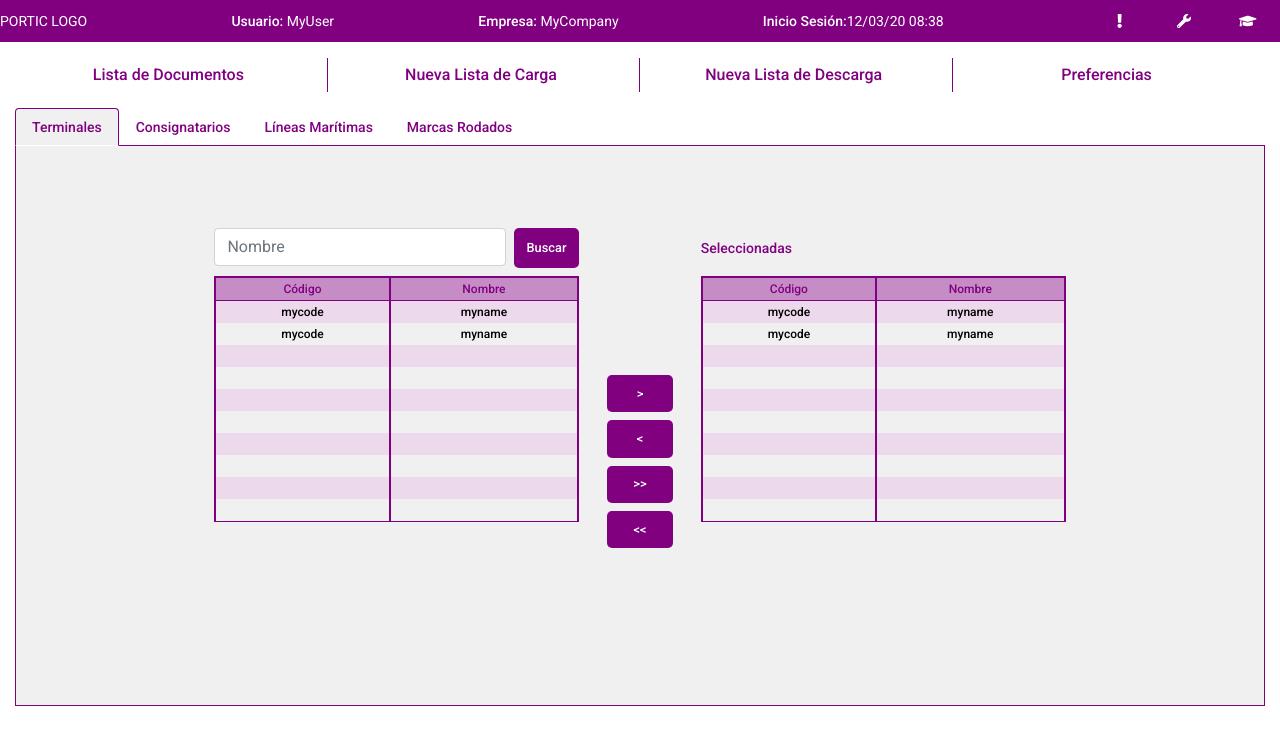
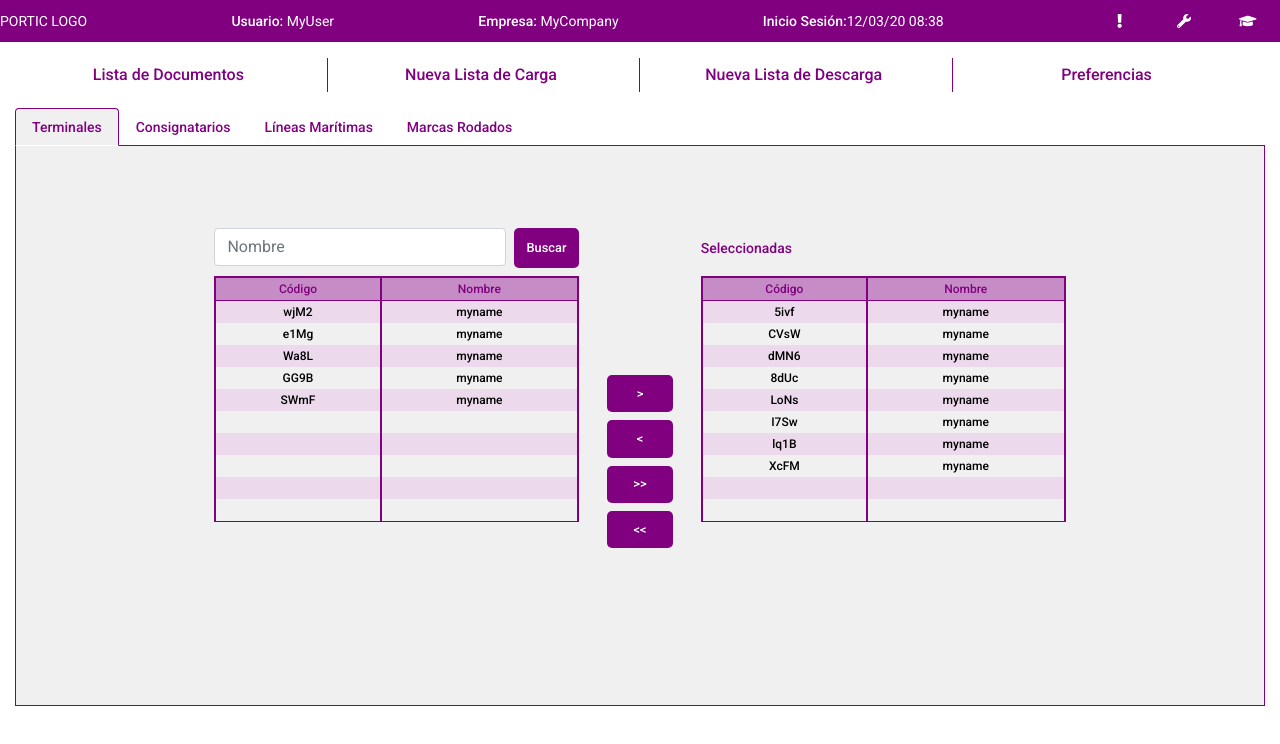
Before and after one commit to storrellas/logistics, an Angular app: page /preferencias in a window 1280 px wide. Shown: the top 744 px of the page. Built offline with nearby package versions, Linux system fonts and the light colour scheme.

Commit message:
ENH: Logic to search randomly

```diff
--- a/src/app/preferencias/selector/selector.component.html
+++ b/src/app/preferencias/selector/selector.component.html
@@ -3,7 +3,7 @@
 
     <div class="search d-flex" style="height: 40px">
       <input type="text" class="form-control mr-2" placeholder="Nombre">
-      <button type="button" class="btn">Buscar</button>
+      <button type="button" class="btn" (click)="onSearch($event)">Buscar</button>
     </div>
     <div class="item-list w-100 h-100 mt-2">
       <table class="item-table w-100">
@@ -27,12 +27,12 @@
   <div style="width: 30%; height: 75%">
 
     <div class="d-flex align-items-center" style="height: 40px">Seleccionadas</div>
-    <div class="item-list w-100 h-100 mt-2">
+    <div class="item-list w-100 h-100 mt-2" style="overflow:auto;">
       <table class="item-table w-100">
         <tr class="title">
           <th *ngFor="let header of table_header">{{header}}</th>
         </tr>
-        <tr *ngFor="let data of table_data" class="body">
+        <tr *ngFor="let data of table_selected_data" class="body">
             <td>{{data.code}}</td>
             <td>{{data.name}}</td>
         </tr>
--- a/src/app/preferencias/selector/selector.component.scss
+++ b/src/app/preferencias/selector/selector.component.scss
@@ -3,6 +3,7 @@
 
 /* Table */
 .item-list{
+  overflow: auto;
   .item-table {
     border-spacing: 0;
     border-collapse: separate;
--- a/src/app/preferencias/selector/selector.component.ts
+++ b/src/app/preferencias/selector/selector.component.ts
@@ -9,13 +9,43 @@ export class SelectorComponent implements OnInit {
 
   table_header: string[] = ["Código", "Nombre"]
   table_data: object[];
+  table_selected_data: object[];
+
+
+  max_rows_table: number = 10;
 
   constructor() { }
 
   ngOnInit(): void {
-    this.table_data = Array(10).fill({})
-    this.table_data[0] = {code: 'mycode', name: 'myname'}
-    this.table_data[1] = {code: 'mycode', name: 'myname'}
+    this.table_selected_data = this.generata_random_table_data()
+    this.table_data = this.generata_random_table_data()
+
+    console.log("table_selected_data", this.table_selected_data)
   }
 
+  generate_random_str(length) {
+    var result           = '';
+    var characters       = 'ABCDEFGHIJKLMNOPQRSTUVWXYZabcdefghijklmnopqrstuvwxyz0123456789';
+    var charactersLength = characters.length;
+    for ( var i = 0; i < length; i++ ) {
+       result += characters.charAt(Math.floor(Math.random() * charactersLength));
+    }
+    return result;
+  }
+
+  generata_random_table_data(){
+
+    // Generate a max items
+    const table_data = Array(this.max_rows_table).fill({})
+    const random_rows : number = Math.floor(Math.random() * Math.floor(this.max_rows_table));
+    console.log(random_rows)
+    for (let i = 0; i < random_rows; i++) {
+      table_data[i] = {code: this.generate_random_str(4), name: 'myname'}
+    }
+    return table_data;
+  }
+
+  onSearch(event: MouseEvent){
+    this.table_data = this.generata_random_table_data()
+  }
 }
```
